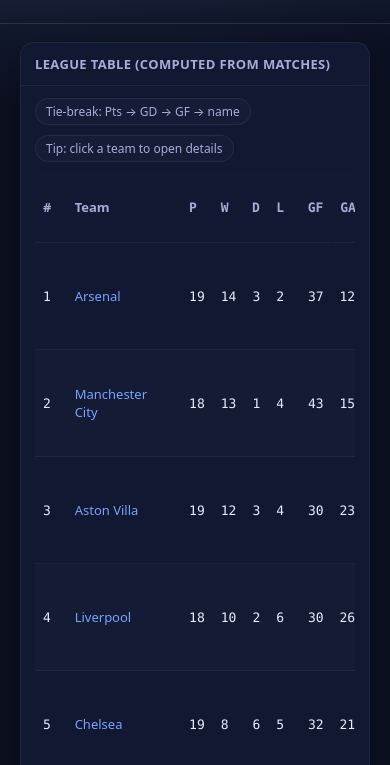
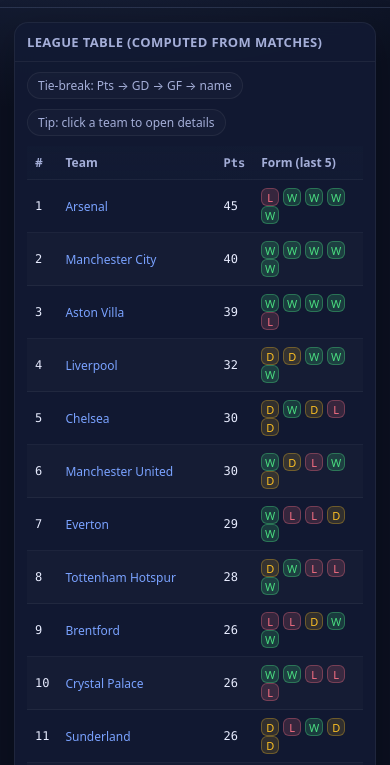
Before and after one commit to urgot113/epl-lab, a website: page site/index.html in a window 390 px wide. Shown: the part 141-906 px from the top of the page. Drawn offline with Linux system fonts and the light colour scheme.

Commit message:
Mobile UI: hide columns for readability

```diff
--- a/site/index.html
+++ b/site/index.html
@@ -70,6 +70,33 @@
     summary { cursor: pointer; color: var(--text); }
 
     @media (max-width: 980px) { main { grid-template-columns: 1fr; } }
+
+    /* Mobile tweaks */
+    @media (max-width: 560px) {
+      header { padding: 18px 14px; }
+      main { padding: 14px 14px 34px; }
+      .card h2 { padding: 10px 12px; }
+      .card .content { padding: 10px 12px; }
+      table { font-size: 12px; }
+
+      /* League table: hide less-important columns */
+      #table th:nth-child(3), #table td:nth-child(3), /* P */
+      #table th:nth-child(4), #table td:nth-child(4), /* W */
+      #table th:nth-child(5), #table td:nth-child(5), /* D */
+      #table th:nth-child(6), #table td:nth-child(6), /* L */
+      #table th:nth-child(7), #table td:nth-child(7), /* GF */
+      #table th:nth-child(8), #table td:nth-child(8), /* GA */
+      #table th:nth-child(9), #table td:nth-child(9)  /* GD */
+      { display: none; }
+
+      /* Predictions: hide xG + ML to keep it readable */
+      #predTable th:nth-child(6), #predTable td:nth-child(6),
+      #predTable th:nth-child(7), #predTable td:nth-child(7) {
+        display: none;
+      }
+
+      .probbar { height: 6px; }
+    }
   </style>
 </head>
 <body>
```
